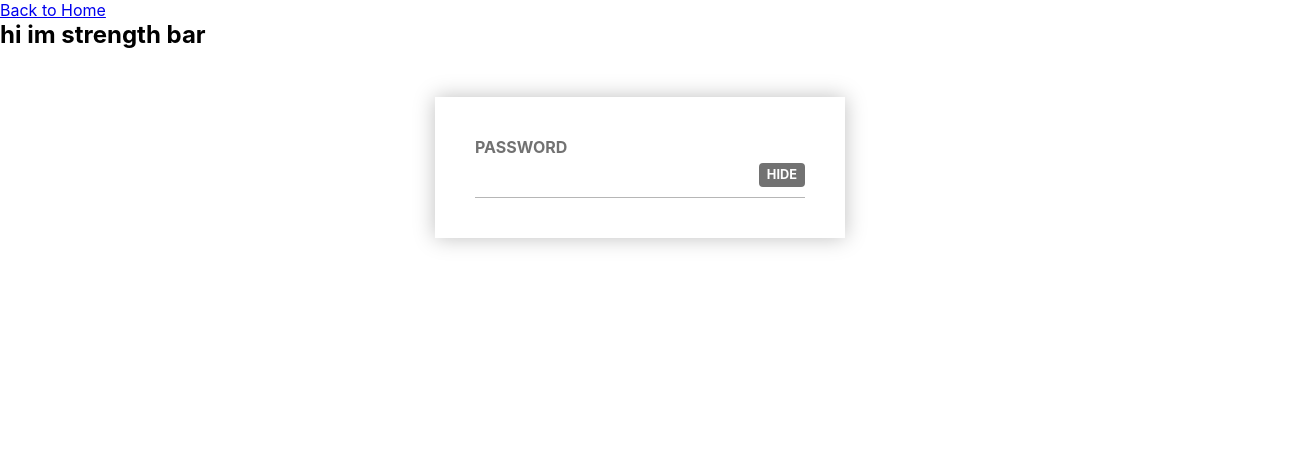
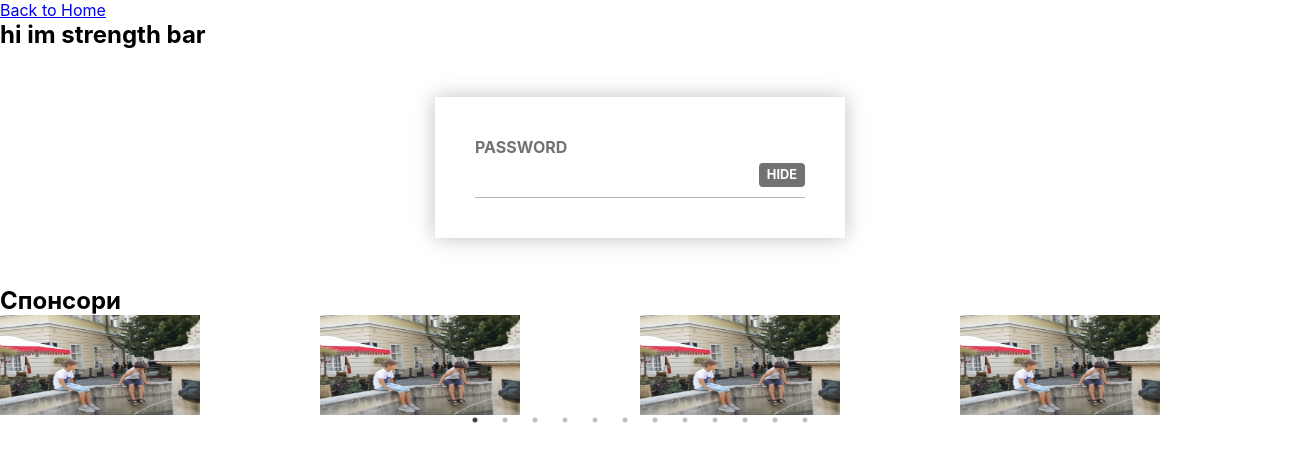
Before and after one commit to Bogdddan/testFrontReact, a React (Create React App) app: page /strengthbar in a window 1280 px wide. Shown: the top 462 px of the page, 1305 px wide, since content can reach past the window. Built offline with nearby package versions, Linux system fonts and the light colour scheme.

Commit message:
slideBar

```diff
--- a/package.json
+++ b/package.json
@@ -8,11 +8,14 @@
     "@testing-library/react": "^12.1.4",
     "@testing-library/user-event": "^13.5.0",
     "axios": "^1.5.1",
+    "random-image-url": "^1.0.1",
     "react": "^18.1.0",
     "react-dom": "^18.1.0",
     "react-password-strength-bar": "^0.4.1",
     "react-router-dom": "^6.17.0",
     "react-scripts": "5.0.1",
+    "react-slick": "^0.29.0",
+    "slick-carousel": "^1.8.1",
     "web-vitals": "^2.1.3",
     "zxcvbn": "^4.4.2"
   },
--- a/src/components/App.jsx
+++ b/src/components/App.jsx
@@ -1,27 +1,18 @@
 import React from 'react';
-import { Route, Routes, Navigate } from 'react-router-dom';
+// import { Route, Routes, Navigate } from 'react-router-dom';
 import './App.css';
 // import Form from './Form/Form';
-import Home from 'pages/Home/Home';
-import ListPage from 'pages/ListPage/ListPage';
-import StrengthBar from 'pages/StrengthBar/StrengthBar';
+import NavBar from './NavBar/NavBar';
 // import NotFound from 'pages/NotFound/NotFound';
+import SponsorCarousel from './Carousel/Carousel';
 
 function App() {
 
 
   return (
     <>
-      <Routes>
-        <Route path="/" element={<Home />} />
-        {/* <Route index element={<Main />} /> */}
-
-        <Route path="*" element={<Navigate to="/" replace />} />
-        {/* <Route path='*' element={< NotFound/>} /> */}
-        <Route path="listpage" element={<ListPage />} />
-        <Route path="strengthbar" element={<StrengthBar />} />
-        {/* <Route path='/notfound' element={<NotFound />}/> */}
-      </Routes>
+      <NavBar/>
+      <SponsorCarousel/>
     </>
   );
 }
--- /dev/null
+++ b/src/components/Carousel/Carousel.jsx
@@ -0,0 +1,52 @@
+import React from 'react';
+import Slider from 'react-slick';
+import 'slick-carousel/slick/slick.css';
+import 'slick-carousel/slick/slick-theme.css';
+import photo1 from '../../photo/IMG.jpg';
+
+
+const SponsorCarousel = () => {
+  const sponsors = [
+    { id: 1, name: 'Sponsor 1', image: photo1 },
+    { id: 2, name: 'Sponsor 2', image: photo1 },
+    { id: 3, name: 'Sponsor 3', image: photo1 },
+    { id: 4, name: 'Sponsor 1', image: photo1 },
+    { id: 5, name: 'Sponsor 2', image: photo1 },
+    { id: 6, name: 'Sponsor 3', image: photo1 },
+    { id: 7, name: 'Sponsor 1', image: photo1 },
+    { id: 8, name: 'Sponsor 2', image: photo1 },
+    { id: 9, name: 'Sponsor 3', image: photo1 },
+    { id: 10, name: 'Sponsor 1', image: photo1 },
+    { id: 11, name: 'Sponsor 2', image: photo1 },
+    { id: 12, name: 'Sponsor 3', image: photo1 },
+    // Додайте більше спонсорів за потребою
+  ];
+
+  const settings = {
+    dots: true,
+    infinite: true,
+    speed: 10,
+    slidesToShow: 4,
+    slidesToScroll: 1,
+  };
+
+  const imageStyle = {
+    width: '200px',  // Встановлюємо ширину на 100px
+    height: '100px', // Встановлюємо висоту на 100px
+  };
+
+  return (
+    <div>
+      <h2>Спонсори</h2>
+      <Slider {...settings}>
+        {sponsors.map(sponsor => (
+          <div key={sponsor.id}>
+            <img src={sponsor.image} alt={sponsor.name} style={imageStyle} />
+          </div>
+        ))}
+      </Slider>
+    </div>
+  );
+};
+
+export default SponsorCarousel;
--- /dev/null
+++ b/src/components/NavBar/NavBar.jsx
@@ -0,0 +1,26 @@
+import React from "react";
+import { Route, Routes, Navigate } from "react-router-dom";
+import Home from "pages/Home/Home";
+import ListPage from "pages/ListPage/ListPage";
+import StrengthBar from "pages/StrengthBar/StrengthBar";
+import './NavBar.css';
+
+function NavBar() {
+  return (
+    <>
+      <div className='navigation'>
+        <Routes>
+          <Route path="/" element={<Home />} />
+          {/* <Route index element={<Main />} /> */}
+          <Route path="*" element={<Navigate to="/" replace />} />
+          {/* <Route path='*' element={< NotFound/>} /> */}
+          <Route path="listpage" element={<ListPage />} />
+          <Route path="strengthbar" element={<StrengthBar />} />
+          {/* <Route path='/notfound' element={<NotFound />}/> */}
+        </Routes>
+      </div>
+    </>
+  )
+}
+
+export default NavBar;
```
Also changed, not shown: src/components/NavBar/NavBar.css (added), src/photo/IMG.jpg (added), 1 other file (tests, documents, lock files or other folders).
